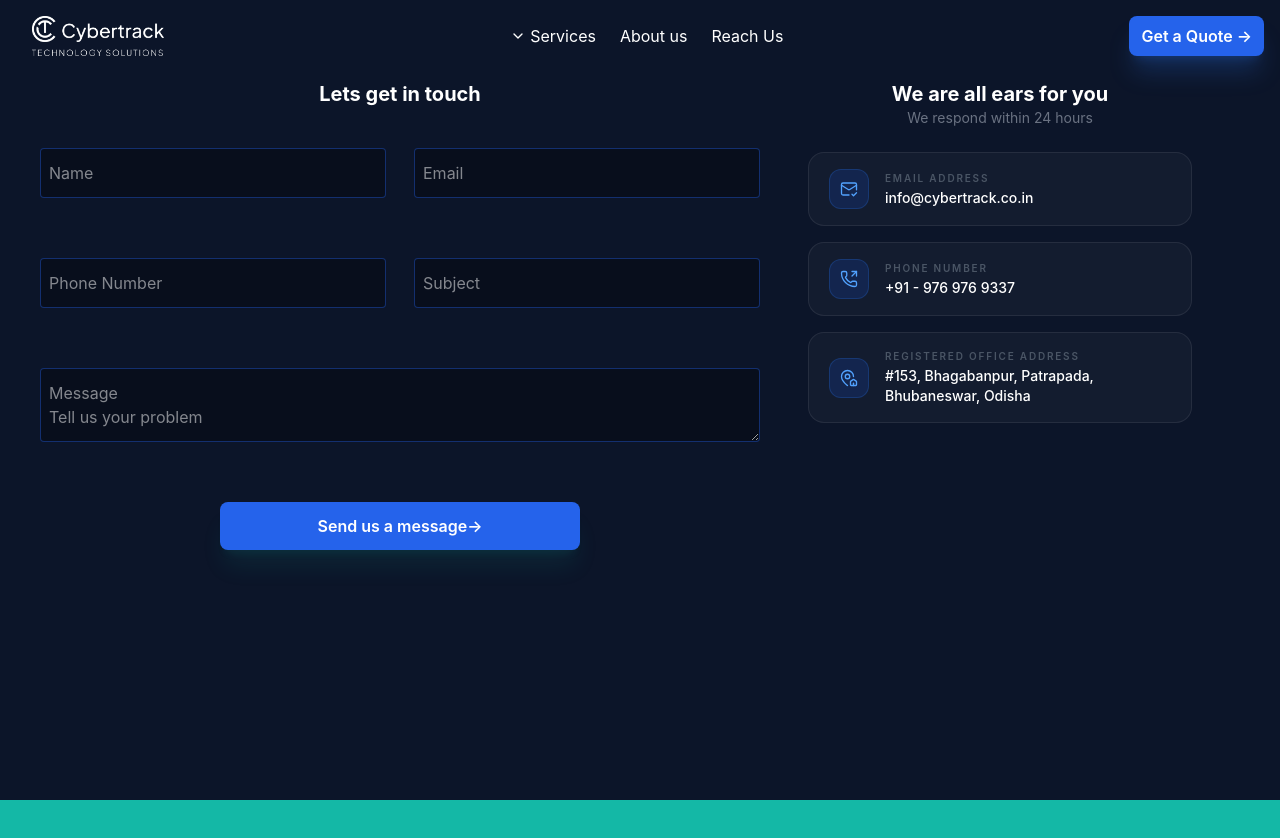
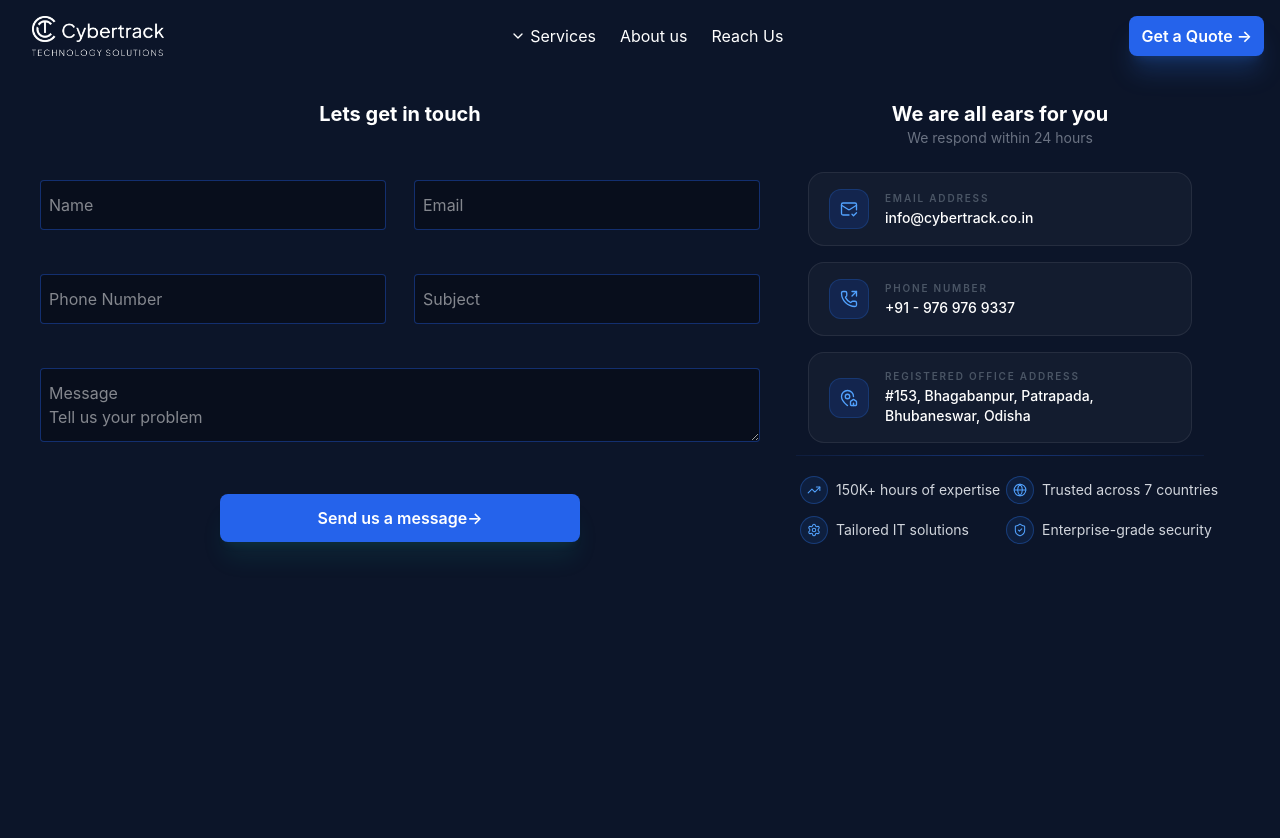
Before and after one commit to beginner-cryptonyx/CyberTrack, a React (Vite) app: page /reach-us in a window 1280 px wide. Shown: the top 838 px of the page. Before the commit the page ends 800 px from the top, so only its background shows below. Built offline with nearby package versions, Linux system fonts and the light colour scheme.

Commit message:
Improved nav and reach us pages

```diff
--- a/src/App.css
+++ b/src/App.css
@@ -9,7 +9,7 @@
     @apply border outline-0 p-2 mt-1 py-3 border-cyber-blue/40 bg-black/30 focus:border-cyber-blue/60 rounded-sm;
 }
 .form-element{
-    @apply flex flex-col my-5 ;
+    @apply flex flex-col my-3 ;
 
 }
 .form-element>label{
--- a/src/components/Nav.tsx
+++ b/src/components/Nav.tsx
@@ -13,10 +13,12 @@ function DesktopNav() {
     window.addEventListener("scroll", handleScroll, { passive: true });
     return () => window.removeEventListener("scroll", handleScroll);
   }, []);
+
   const [showService, setShowService] = useState<boolean>(false);
+
   return (
-    <div className={`fixed top-0 z-10 w-full flex flex-row p-4 items-center justify-between ${scrolled ? "bg-cyber-navy/70 backdrop-blur-3xl": ""}`}>
-      <img src="CyberTrackLogo.webp" alt="" className="h-10 ml-4" />
+    <div className={`fixed top-0 z-50 w-full flex flex-row p-4 items-center justify-between ${scrolled ? "bg-cyber-navy/70 backdrop-blur-3xl": ""}`}>
+      <Link to={"/"} className="h-10"><img src="CyberTrackLogo.webp" alt="" className="h-10 ml-4" /></Link>
       <ul className="flex flex-row gap-6">
         <li
           className="nav-item flex flex-row items-center relative cursor-pointer"
--- a/src/pages/ReachUs.tsx
+++ b/src/pages/ReachUs.tsx
@@ -1,5 +1,6 @@
 import { useState } from "react";
 import * as Icons from "lucide-react";
+import { TrendingUp, Globe, Settings, ShieldCheck } from "lucide-react";
 
 import "../App.css";
 
@@ -43,6 +44,35 @@ function ContactInfo({
     </div>
   );
 }
+const items = [
+  { icon: TrendingUp, text: "150K+ hours of expertise" },
+  { icon: Globe, text: "Trusted across 7 countries" },
+  { icon: Settings, text: "Tailored IT solutions" },
+  { icon: ShieldCheck, text: "Enterprise-grade security" },
+];
+
+function TrustStrip() {
+  return (
+    <div className="grid gap-3 grid-cols-2 p-5 mx-auto">
+      {items.map(({ icon: Icon, text }, i) => (
+        <>
+          <div key={text} className="flex items-center gap-2">
+            <div className="w-7 h-7 rounded-full border border-blue-500/30 bg-blue-500/10 flex items-center justify-center shrink-0">
+              <Icon className="w-3.5 h-3.5 text-blue-400" strokeWidth={1.75} />
+            </div>
+            <span className="text-sm text-gray-300 whitespace-nowrap">
+              {text}
+            </span>
+          </div>
+
+          {/* {i < items.length - 1 && (
+            <div key={`sep-${i}`} className="w-px h-4 bg-white/15" />
+          )} */}
+        </>
+      ))}
+    </div>
+  );
+}
 
 export default function ReachUs() {
   const [form, setForm] = useState<FormType>({
@@ -63,12 +93,14 @@ export default function ReachUs() {
   };
 
   return (
-    <div className="px-10 pt-20 z-50 min-h-screen flex flex-row align-middle items-start">
+    <div className="flex flex-col">
+      <div className="px-10 mt-25 z-10 min-h-screen flex flex-row align-middle items-start">
         <div className="w-[60%]">
           <form action="" className="grid grid-cols-2 gap-x-7">
             {/* <div className="flex flex-col justtify-center items-center"> */}
-        <h1 className="text-center text-xl font-bold col-span-2">Lets get in touch</h1>
-
+            <h1 className="text-center text-xl font-bold col-span-2 mb-5">
+              Lets get in touch
+            </h1>
             <div className="form-element">
               <label
                 className={`opacity-0 ${(focusedField === "name" || form.name !== "") && "opacity-100"}`}
@@ -162,8 +194,12 @@ export default function ReachUs() {
           </form>
         </div>
         <div className="w-[40%] px-5 flex flex-col ">
-        <h1 className="text-center text-xl font-bold">We are all ears for you</h1>
-        <p className="text-center text-sm text-gray-500">We respond within 24 hours</p>
+          <h1 className="text-center text-xl font-bold">
+            We are all ears for you
+          </h1>
+          <p className="text-center text-sm text-gray-500">
+            We respond within 24 hours
+          </p>
           <div className="flex flex-col gap-4 px-7 mt-6">
             <ContactInfo
               content="info@cybertrack.co.in"
@@ -181,6 +217,9 @@ export default function ReachUs() {
               icon="MapPinHouse"
             ></ContactInfo>
           </div>
+          <div className="h-px bg-linear-to-r from-cyber-blue/10 via-cyber-blue/40 to-cyber-blue/10 mt-3 mx-4"></div>
+          <TrustStrip></TrustStrip>
+        </div>
       </div>
     </div>
   );
```
Lines whose indentation alone changed are shown as unchanged.
